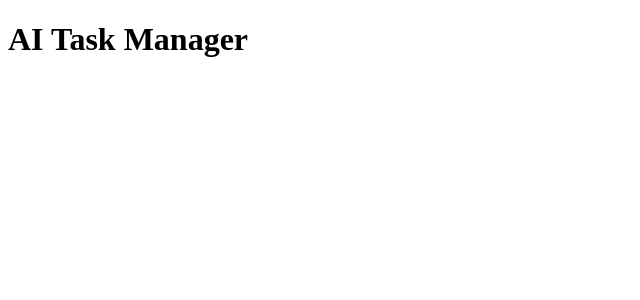
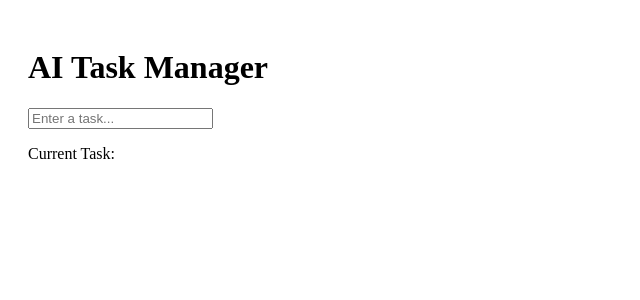
Before and after one commit to venkat-2608/ai-task-manager, a React (Vite) app: page / in a window 1280 px wide. Shown: the top 300 px of the page, without its empty margins (0-640 px from the left). Built offline with nearby package versions, Linux system fonts and the light colour scheme.

Commit message:
Implemented controlled input with useState for task handling

```diff
--- a/src/App.jsx
+++ b/src/App.jsx
@@ -1,7 +1,20 @@
+import { useState } from "react";
+
 function App() {
+  const [task, setTask] = useState("");
+
   return (
-    <div>
+    <div style={{ padding: "20px" }}>
       <h1>AI Task Manager</h1>
+
+      <input
+        type="text"
+        placeholder="Enter a task..."
+        value={task}
+        onChange={(e) => setTask(e.target.value)}
+      />
+
+      <p>Current Task: {task}</p>
     </div>
   );
 }
```
